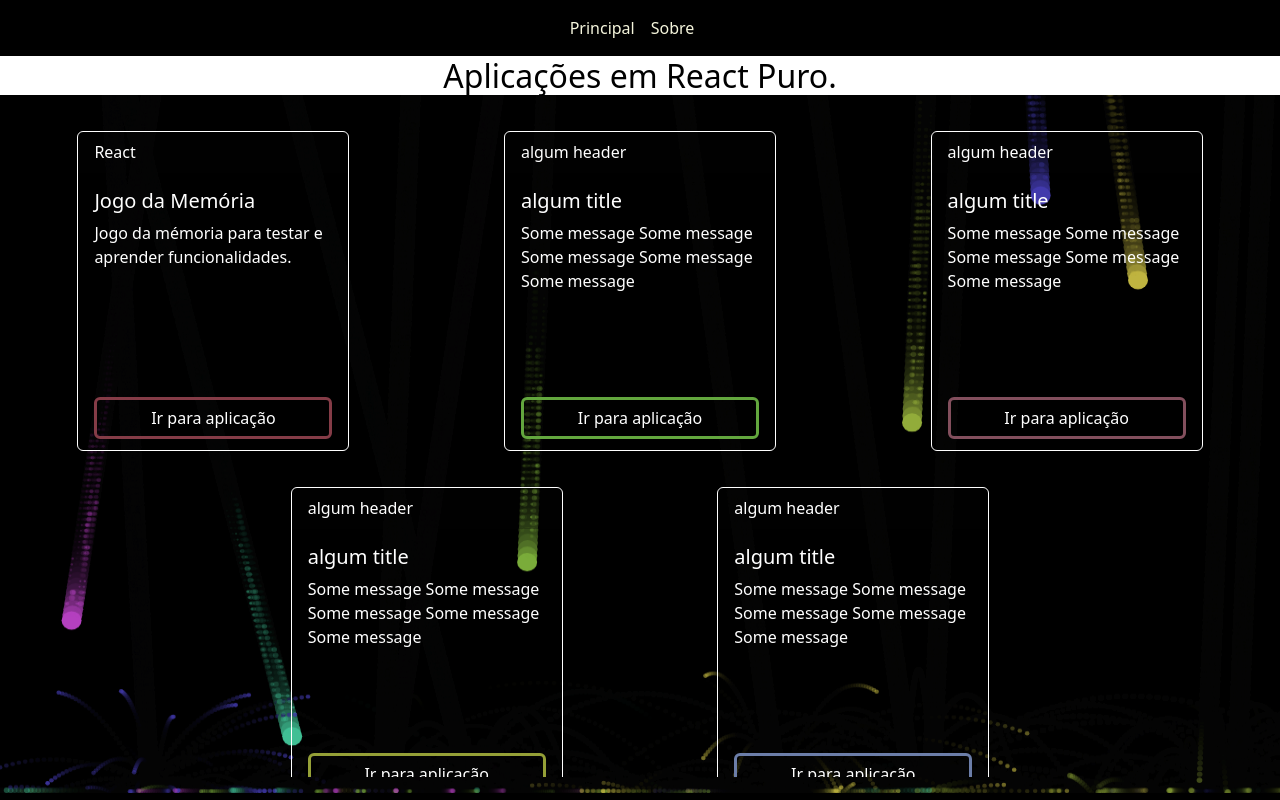
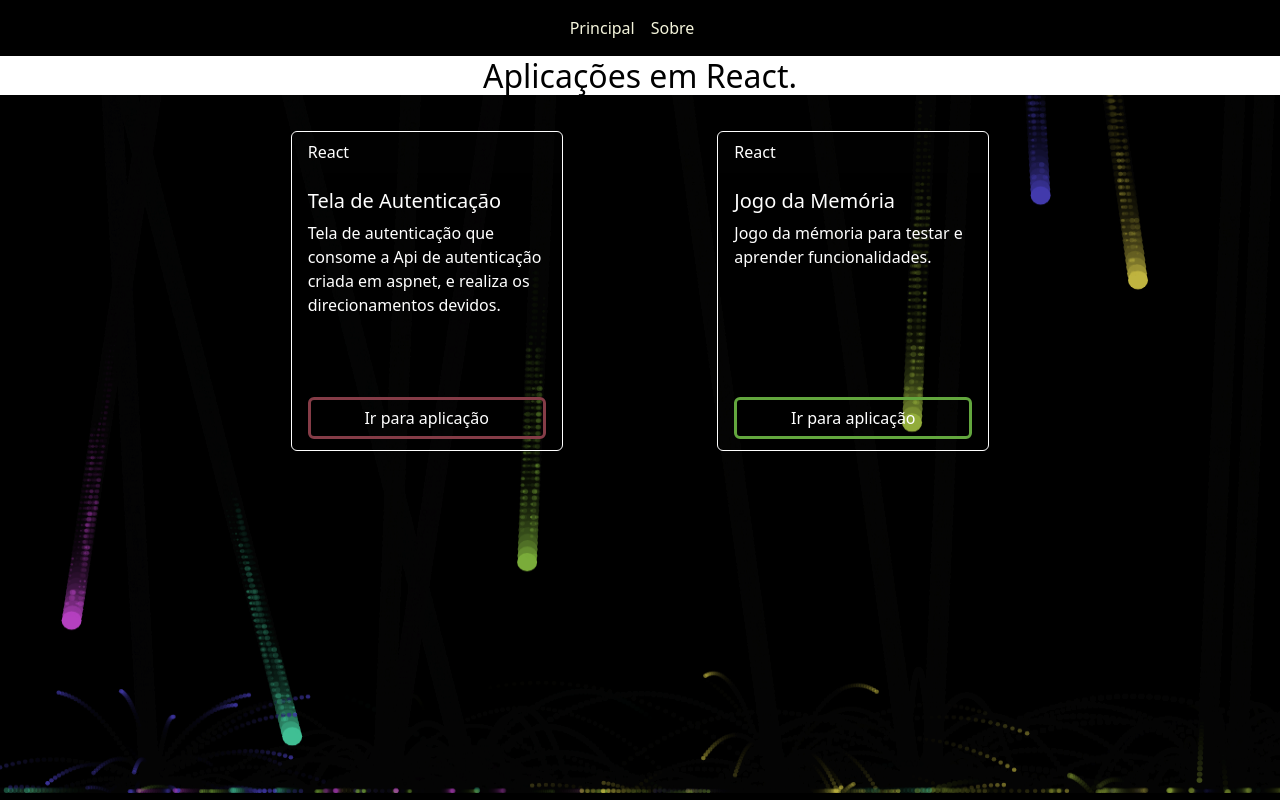
Before and after one commit to AlexCol/PROJECTS_HUB, a React (Vite) app: page / in a window 1280 px wide. Built offline with nearby package versions, Linux system fonts and the light colour scheme.

Commit message:
adiciona informações da API de autenticação

```diff
--- a/src/components/Body/Body.tsx
+++ b/src/components/Body/Body.tsx
@@ -8,16 +8,13 @@ function Body() {
 		<div className={styles.body}>
 			<Meteor />
 			<div className={styles.cardList}>
-			<CardList title='Aplicações em React Puro.'>
+			<CardList title='Aplicações em React.'>
+				<MyCard header='React' title='Tela de Autenticação' message='Tela de autenticação que consome a Api de autenticação criada em aspnet, e realiza os direcionamentos devidos.' linkTo='https://www.facebook.com/'/>
 				<MyCard header='React' title='Jogo da Memória' message='Jogo da mémoria para testar e aprender funcionalidades.' linkTo='https://www.facebook.com/'/>
-				<MyCard header='algum header' title='algum title' message='Some message Some message Some message Some message Some message' linkTo='https://www.facebook.com/'/>
-				<MyCard header='algum header' title='algum title' message='Some message Some message Some message Some message Some message' linkTo='https://www.facebook.com/'/>
-				<MyCard header='algum header' title='algum title' message='Some message Some message Some message Some message Some message' linkTo='https://www.facebook.com/'/>
-				<MyCard header='algum header' title='algum title' message='Some message Some message Some message Some message Some message' linkTo='https://www.facebook.com/'/>
 
 			</CardList>
-			<CardList title='Aplicações React com AspNet.'>
-				<MyCard header='algum header' title='algum title' message='Some message Some message Some message Some message Some message' linkTo='https://www.facebook.com/'/>
+			<CardList title='Aplicações em AspNet(C#).'>
+				<MyCard header='AspNet' title='Autenticador' message='Api de controle de Usuários - Login e Registro - para uso das demais aplicações.' linkTo='https://localhost:7119/swagger/index.html'/>
 			</CardList>
 			</div>
 		</div>
```
